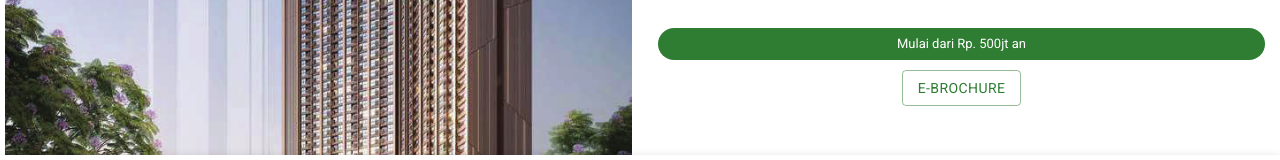
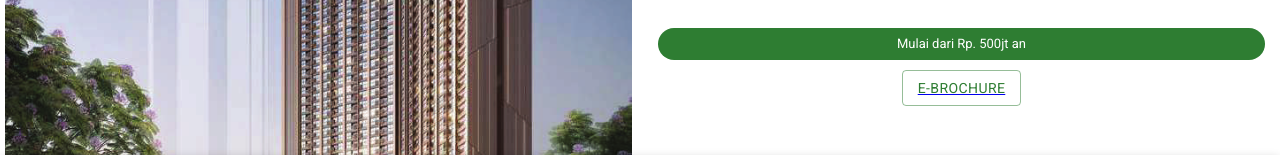
Before and after one commit to kelivdc/auraya, a Next.js app: page / in a window 1280 px wide. Shown: the part 589-749 px from the top of the page. Built offline with nearby package versions, Linux system fonts and the light colour scheme.

Commit message:
Brosur Link

```diff
--- a/src/app/page.js
+++ b/src/app/page.js
@@ -9,6 +9,7 @@ import Unit from "../../components/Unit";
 import Kelebihan from "../../components/Kelebihan";
 import Hubungi from "../../components/Hubungi";
 import Lokasi from "../../components/Lokasi";
+import Link from "next/link";
 
 export default function Home() {
   return (
@@ -111,12 +112,12 @@ export default function Home() {
                     padding: "15px",
                   }}
                 >
-                  <strong>Auraya Suites</strong> adalah sebuah kompleks apartemen mewah yang menawarkan hunian yang
-                  elegan dan fasilitas yang lengkap. Dalam konten ini, kami akan
-                  membahas mengenai apartemen Auraya Suites, lokasinya yang
-                  strategis, desain interior yang modern, fasilitas yang
-                  disediakan, dan kenyamanan hidup yang dapat Anda nikmati di
-                  sini.
+                  <strong>Auraya Suites</strong> adalah sebuah kompleks
+                  apartemen mewah yang menawarkan hunian yang elegan dan
+                  fasilitas yang lengkap. Dalam konten ini, kami akan membahas
+                  mengenai apartemen Auraya Suites, lokasinya yang strategis,
+                  desain interior yang modern, fasilitas yang disediakan, dan
+                  kenyamanan hidup yang dapat Anda nikmati di sini.
                 </Typography>
                 <Chip
                   label="Mulai dari Rp. 500jt an"
@@ -128,6 +129,10 @@ export default function Home() {
                     display: "flex",
                   }}
                 />
+                <Link
+                  href="https://wa.me/6281222226880?text=Halo..Marketing Auraya Suites Apartemen, saya berminat dengan apartemen ini, boleh minta brosurnya ? Terima kasih"
+                  passHref
+                >
                   <Button
                     variant="outlined"
                     color="success"
@@ -140,6 +145,7 @@ export default function Home() {
                   >
                     E-Brochure
                   </Button>
+                </Link>
               </Box>
             </Grid>
           </Grid>
```
Lines whose indentation alone changed are shown as unchanged.
